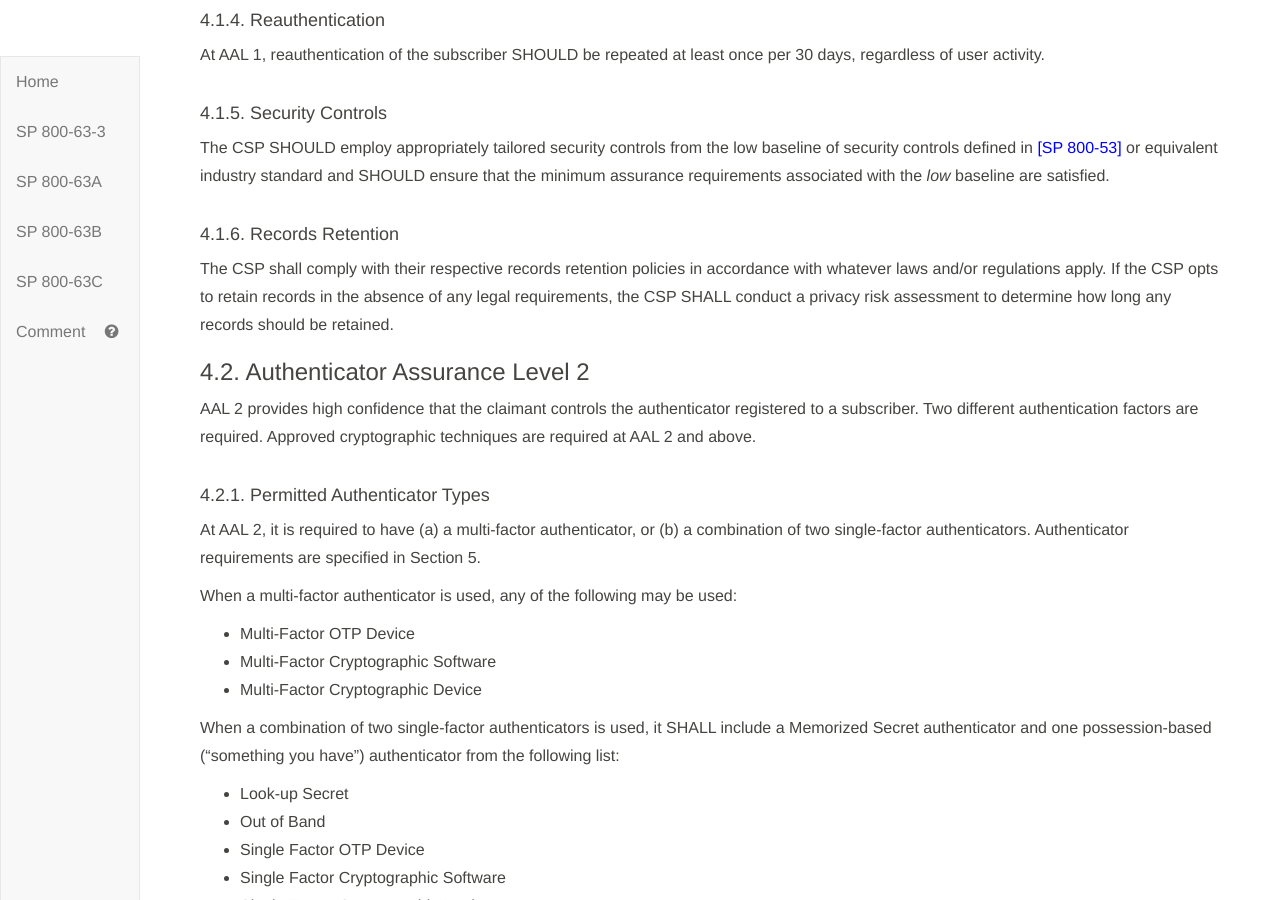
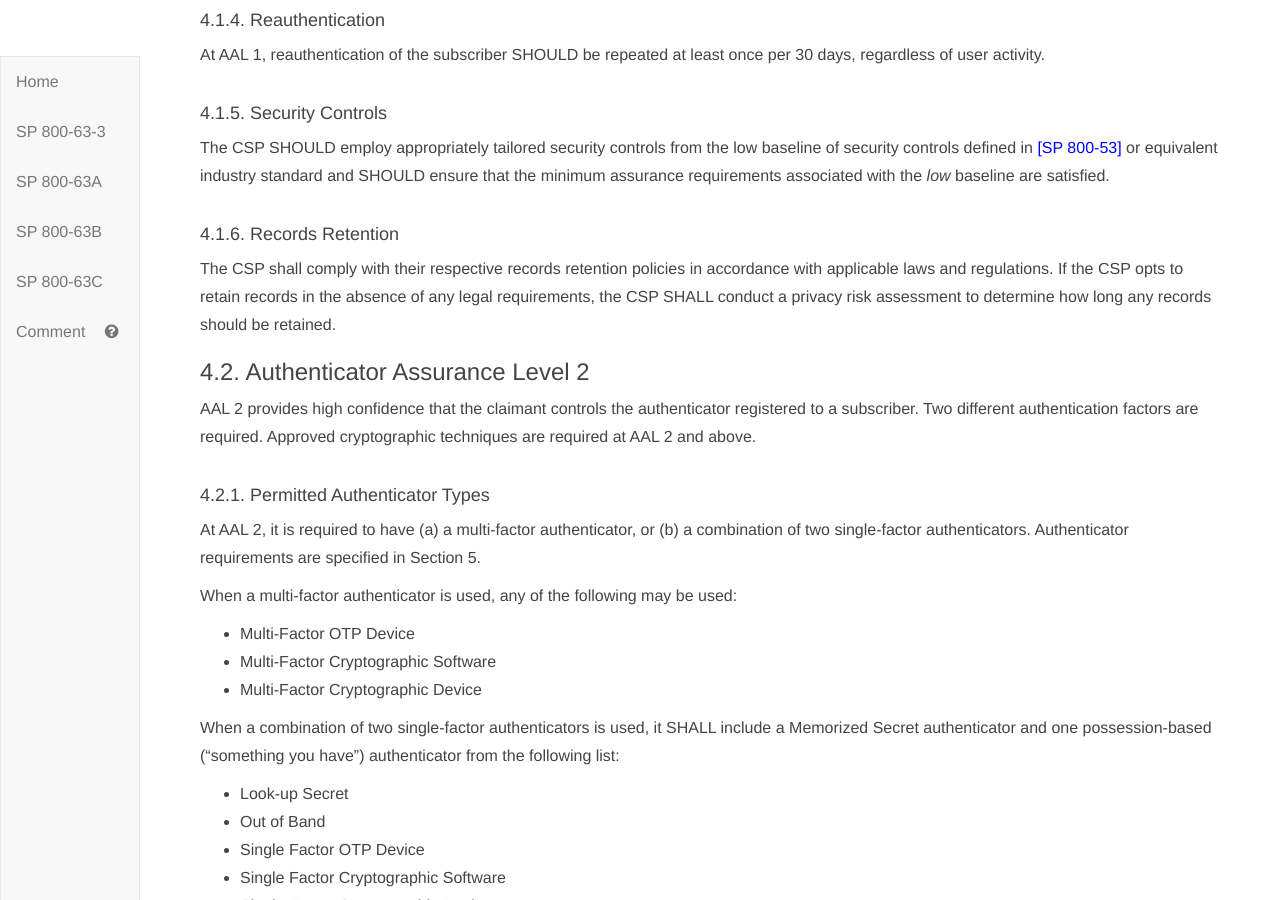
Before and after one commit to usnistgov/800-63-3, a Jekyll site: the page built from sp800-63b.md, in a window 1280 px wide and 900 px high, scrolled down 20565 px. Built offline with Jekyll 4.4.1, drawn with Linux system fonts in a browser that asks for light colours.

Commit message:
Update sec4_aal.md

```diff
--- a/sp800-63b/sec4_aal.md
+++ b/sp800-63b/sec4_aal.md
@@ -84,7 +84,7 @@ The CSP SHOULD employ appropriately tailored security controls from the low base
 
 #### 4.1.6. Records Retention
 
-The CSP shall comply with their respective records retention policies in accordance with whatever laws and/or regulations apply. If the CSP opts to retain records in the absence of any legal requirements, the CSP SHALL conduct a privacy risk assessment to determine how long any records should be retained.
+The CSP shall comply with their respective records retention policies in accordance with applicable laws and regulations. If the CSP opts to retain records in the absence of any legal requirements, the CSP SHALL conduct a privacy risk assessment to determine how long any records should be retained.
 
 ### 4.2. Authenticator Assurance Level 2
 
```
